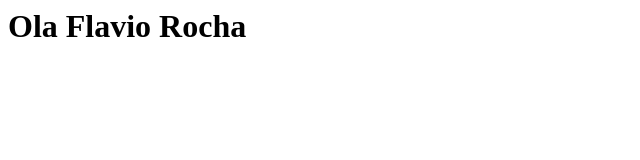
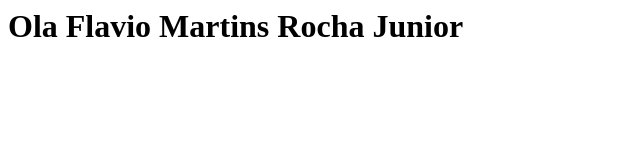
Before and after one commit to flaviomrjr/avec, a plain HTML site: page Avec/index.html in a window 1280 px wide. Shown: the whole page, without its empty margins (0-640 px from the left). Drawn offline with Linux system fonts and the light colour scheme.

Commit message:
Atualizando arquivo index.html

```diff
--- a/Avec/index.html
+++ b/Avec/index.html
@@ -1 +1 @@
-<html><h1>Ola Flavio Rocha</h1></html>
+<html><h1>Ola Flavio Martins Rocha Junior</h1></html>
```
